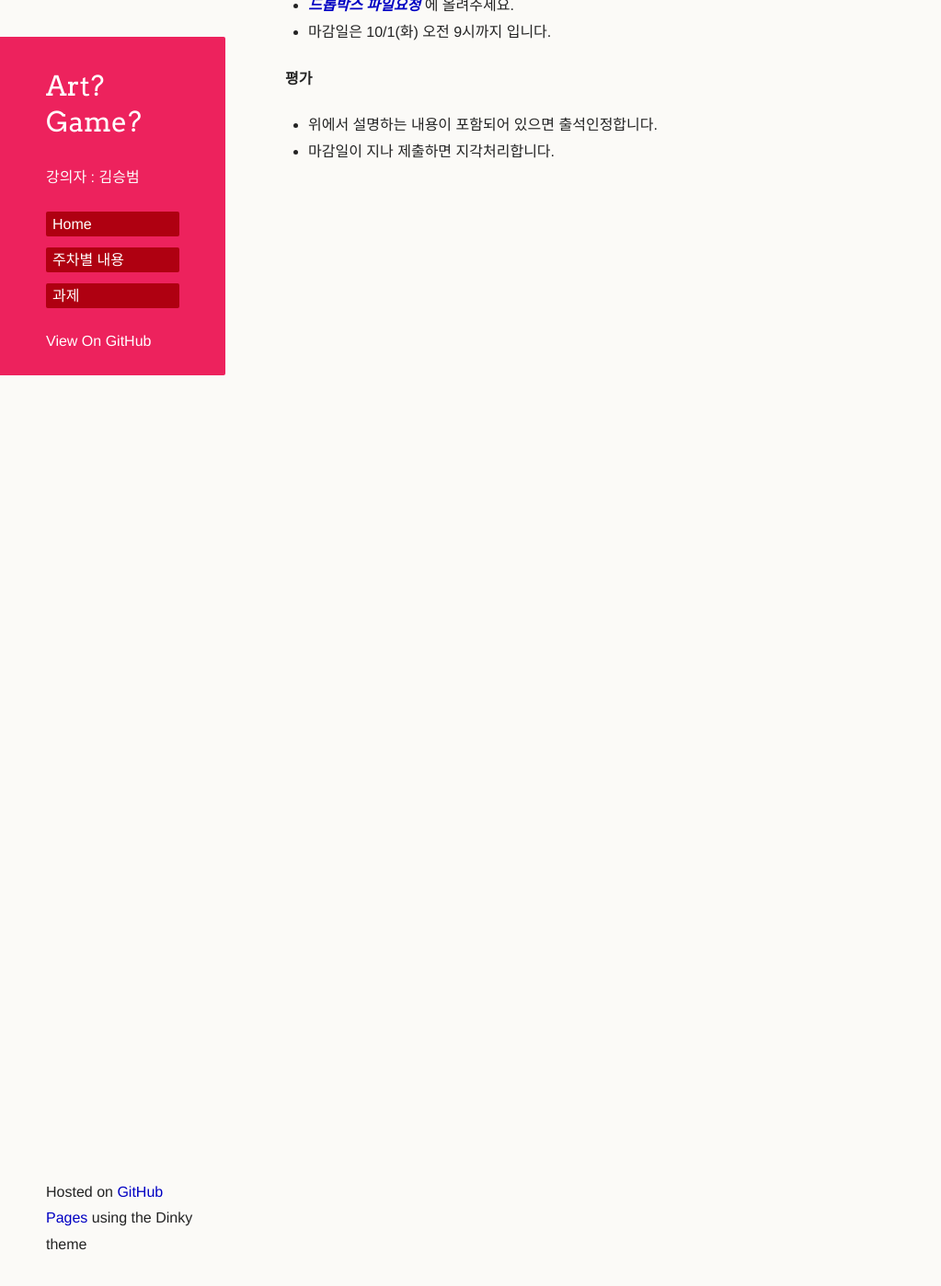
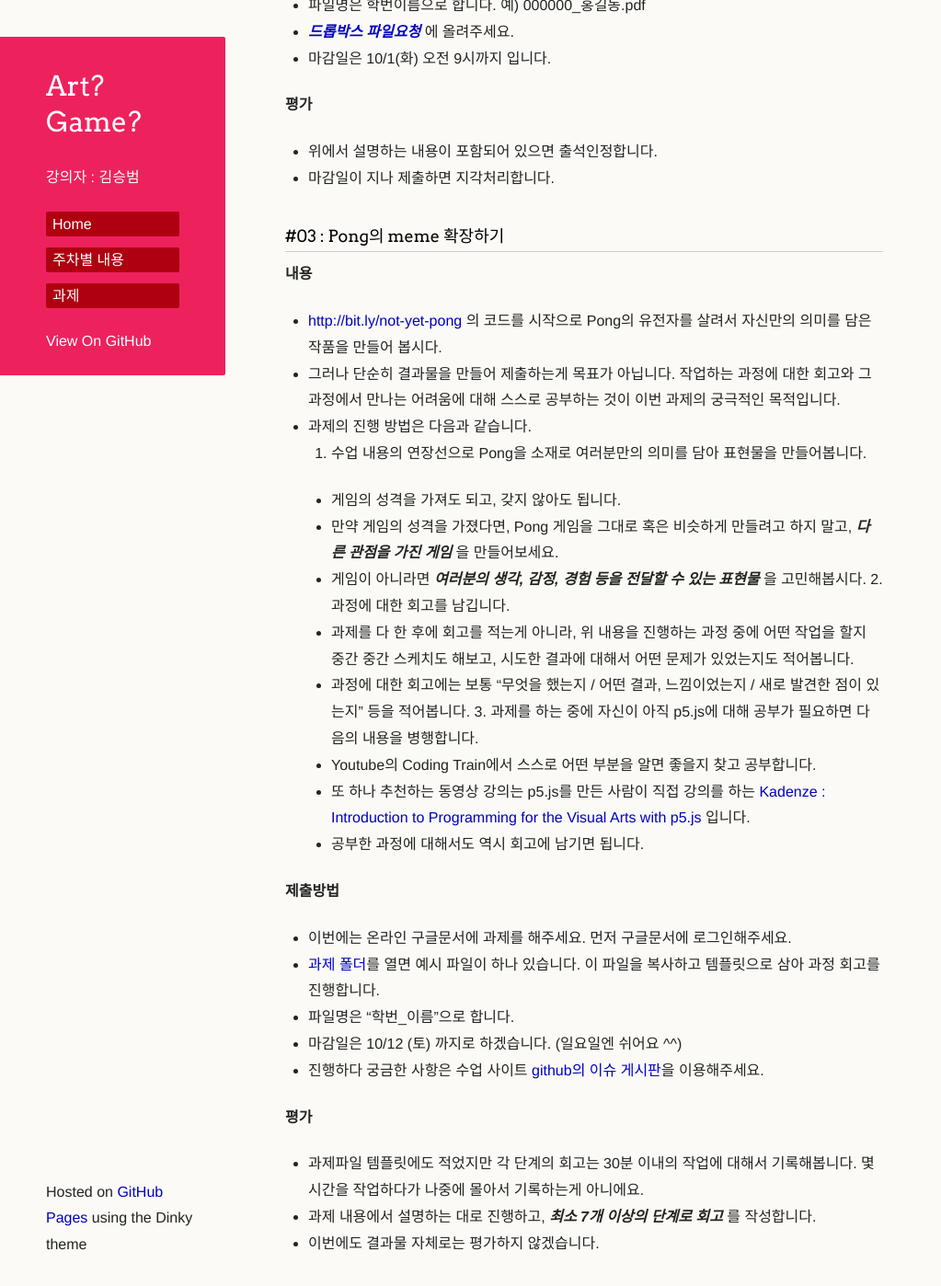
Before and after one commit to picxenk/SIA2019ArtGame, a Jekyll site: the page built from homework.md, in a window 1280 px wide and 1400 px high, scrolled down 1573 px. Shown: the whole window at 92% size, without its empty margins (0-1023 px from the left). Built offline with Jekyll 4.4.1, drawn with Linux system fonts in a browser that asks for light colours; our own code applies the rules of GitHub Pages for plain Markdown files; a script that is not in the unit is left out; the repository's description, which GitHub fills in, is left out; some of the changed text lies outside the part shown.

Commit message:
Update homework.md

```diff
--- a/homework.md
+++ b/homework.md
@@ -44,3 +44,33 @@
 **평가**
  * 위에서 설명하는 내용이 포함되어 있으면 출석인정합니다.
  * 마감일이 지나 제출하면 지각처리합니다.
+
+
+### #03 : Pong의 meme 확장하기
+**내용**
+ * <http://bit.ly/not-yet-pong> 의 코드를 시작으로 Pong의 유전자를 살려서 자신만의 의미를 담은 작품을 만들어 봅시다.
+ * 그러나 단순히 결과물을 만들어 제출하는게 목표가 아닙니다. 작업하는 과정에 대한 회고와 그 과정에서 만나는 어려움에 대해 스스로 공부하는 것이 이번 과제의 궁극적인 목적입니다.
+ * 과제의 진행 방법은 다음과 같습니다.
+ 1. 수업 내용의 연장선으로 Pong을 소재로 여러분만의 의미를 담아 표현물을 만들어봅니다.
+   * 게임의 성격을 가져도 되고, 갖지 않아도 됩니다.
+   * 만약 게임의 성격을 가졌다면, Pong 게임을 그대로 혹은 비슷하게 만들려고 하지 말고, ***다른 관점을 가진 게임*** 을 만들어보세요.
+   * 게임이 아니라면 ***여러분의 생각, 감정, 경험 등을 전달할 수 있는 표현물*** 을 고민해봅시다.
+ 2. 과정에 대한 회고를 남깁니다.
+   * 과제를 다 한 후에 회고를 적는게 아니라, 위 내용을 진행하는 과정 중에 어떤 작업을 할지 중간 중간 스케치도 해보고, 시도한 결과에 대해서 어떤 문제가 있었는지도 적어봅니다.
+   * 과정에 대한 회고에는 보통 "무엇을 했는지 / 어떤 결과, 느낌이었는지 / 새로 발견한 점이 있는지" 등을 적어봅니다.
+ 3. 과제를 하는 중에 자신이 아직 p5.js에 대해 공부가 필요하면 다음의 내용을 병행합니다.
+   * Youtube의 Coding Train에서 스스로 어떤 부분을 알면 좋을지 찾고 공부합니다.
+   * 또 하나 추천하는 동영상 강의는 p5.js를 만든 사람이 직접 강의를 하는 [Kadenze : Introduction to Programming for the Visual Arts with p5.js](https://www.kadenze.com/courses/introduction-to-programming-for-the-visual-arts-with-p5-js-vi/info) 입니다.
+   * 공부한 과정에 대해서도 역시 회고에 남기면 됩니다.
+
+**제출방법**
+ * 이번에는 온라인 구글문서에 과제를 해주세요. 먼저 구글문서에 로그인해주세요.
+ * [과제 폴더](https://drive.google.com/drive/folders/1mpnglmL9HTCzJWQABKuO6EpvBTRtCqk2)를 열면 예시 파일이 하나 있습니다. 이 파일을 복사하고 템플릿으로 삼아 과정 회고를 진행합니다.
+ * 파일명은 "학번_이름"으로 합니다.
+ * 마감일은 10/12 (토) 까지로 하겠습니다. (일요일엔 쉬어요 ^^)
+ * 진행하다 궁금한 사항은 수업 사이트 [github의 이슈 게시판](https://github.com/picxenk/SIA2019ArtGame/issues)을 이용해주세요.
+
+**평가**
+ * 과제파일 템플릿에도 적었지만 각 단계의 회고는 30분 이내의 작업에 대해서 기록해봅니다. 몇 시간을 작업하다가 나중에 몰아서 기록하는게 아니에요.
+ * 과제 내용에서 설명하는 대로 진행하고, ***최소 7개 이상의 단계로 회고*** 를 작성합니다.
+ * 이번에도 결과물 자체로는 평가하지 않겠습니다.
```
